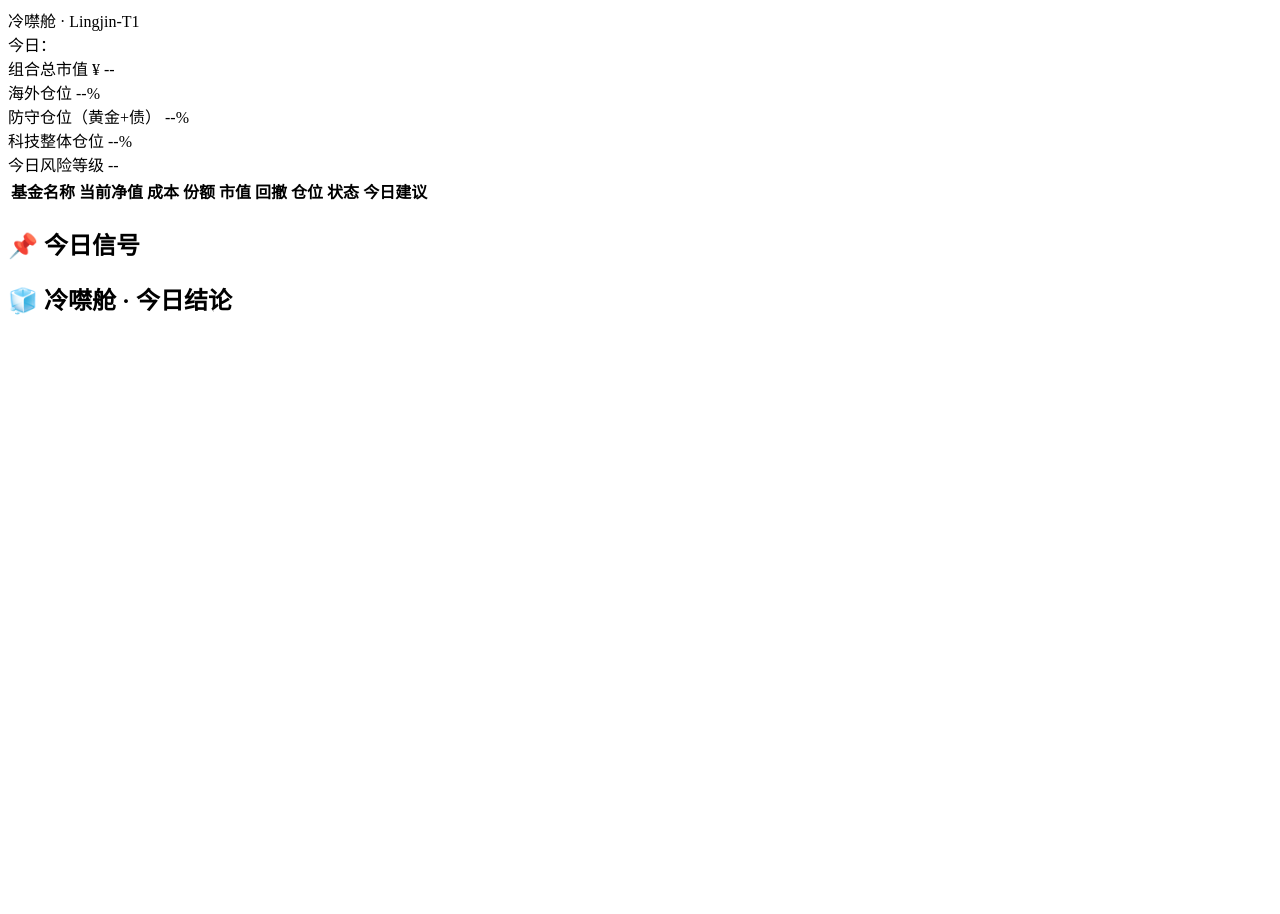
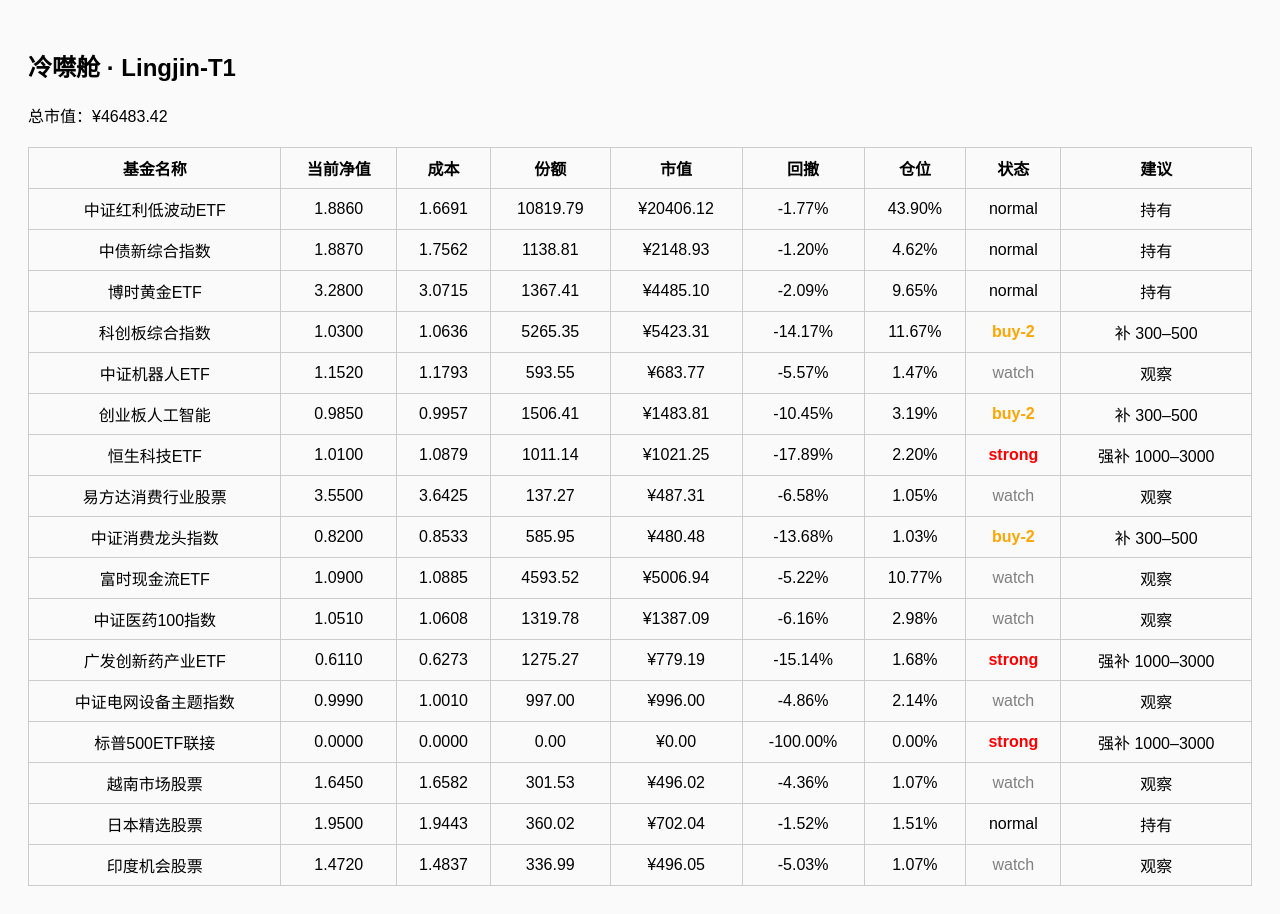
Before and after one commit to deebruse/lingjint11, a plain HTML site: page index.html in a window 1280 px wide. Before the commit the page ends 800 px from the top, so only its background shows below. Drawn offline with Linux system fonts and the light colour scheme.

Commit message:
Add files via upload

```diff
--- a/index.html
+++ b/index.html
@@ -1,44 +1,18 @@
 <!DOCTYPE html>
-<html lang="zh-cn">
+<html lang="zh">
 <head>
-    <meta charset="UTF-8">
+  <meta charset="UTF-8" />
   <title>冷噤舱 · Lingjin-T1 控制台</title>
+  <link rel="stylesheet" href="style.css" />
 </head>
-
 <body>
 
-    <!-- 顶部导航栏 -->
-    <header class="header">
-        <div class="title">冷噤舱 · Lingjin-T1</div>
-        <div class="date">今日：<span id="today-date"></span></div>
-    </header>
+<h2>冷噤舱 · Lingjin-T1</h2>
 
-    <!-- 组合概览区 -->
-    <section class="overview">
-        <div class="metric">
-            <span class="label">组合总市值</span>
-            <span class="value" id="total-amount">¥ --</span>
+<div id="summary">
+  <p>总市值：<span id="total-amount">--</span></p >
 </div>
-        <div class="metric">
-            <span class="label">海外仓位</span>
-            <span class="value" id="overseas-weight">--%</span>
-        </div>
-        <div class="metric">
-            <span class="label">防守仓位（黄金+债）</span>
-            <span class="value" id="defensive-weight">--%</span>
-        </div>
-        <div class="metric">
-            <span class="label">科技整体仓位</span>
-            <span class="value" id="tech-weight">--%</span>
-        </div>
-        <div class="metric">
-            <span class="label">今日风险等级</span>
-            <span class="value" id="risk-level">--</span>
-        </div>
-    </section>
 
-    <!-- 基金监控表 -->
-    <section class="fund-table">
 <table>
   <thead>
     <tr>
@@ -50,30 +24,12 @@
       <th>回撤</th>
       <th>仓位</th>
       <th>状态</th>
-                    <th>今日建议</th>
+      <th>建议</th>
     </tr>
   </thead>
-            <tbody id="fund-rows">
-                <!-- JS 动态填充 17 行基金数据 -->
-            </tbody>
+  <tbody id="fund-rows"></tbody>
 </table>
-    </section>
 
-    <!-- 今日信号面板 -->
-    <aside class="signal-panel">
-        <h2>📌 今日信号</h2>
-        <ul id="signal-list">
-            <!-- 自动填充信号 -->
-        </ul>
-    </aside>
-
-    <!-- 今日结论 -->
-    <section class="daily-conclusion">
-        <h2>🧊 冷噤舱 · 今日结论</h2>
-        <p id="conclusion-text">
-            <!-- 自动生成结论 -->
-        </p >
-    </section>
-
+<script src="script.js"></script>
 </body>
 </html>
--- a/script.js
+++ b/script.js
@@ -1,8 +1,14 @@
-// 读取 CSV 文件
+// 读取 CSV
 fetch('FUND_BASE.csv')
-  .then(response => response.text())
+  .then(r => r.text())
   .then(csv => {
-    const rows = csv.replace(/^\uFEFF/, '').trim().split('\n').map(r => r.split(','));
+
+    // 修复 BOM、防乱码、保证正常切割列
+    const rows = csv.replace(/^\uFEFF/, '')
+                    .trim()
+                    .split('\n')
+                    .map(r => r.split(','));
+
     const header = rows[0];
     const dataRows = rows.slice(1);
 
@@ -14,62 +20,35 @@ fetch('FUND_BASE.csv')
         Shares: parseFloat(cols[3]),
         TargetWeight: parseFloat(cols[4]),
         CurrentValue: parseFloat(cols[5]),
-        High_3m: parseFloat(cols[6]),
+        High_3m: parseFloat(cols[6])
       };
     });
 
-    // 自动计算各项指标
+    // 自动计算
     funds.forEach(f => {
       f.Amount = f.CurrentValue * f.Shares;
       f.Drawdown = (f.CurrentValue / f.High_3m) - 1;
     });
 
-    // 计算组合总市值
-    const totalAmount = funds.reduce((sum, f) => sum + f.Amount, 0);
+    const totalAmount = funds.reduce((s, f) => s + f.Amount, 0);
+    document.getElementById("total-amount").innerText = "¥" + totalAmount.toFixed(2);
 
-    // 计算仓位
     funds.forEach(f => {
       f.CurrentWeight = f.Amount / totalAmount;
     });
 
-    // 定义状态规则（简化版）
+    // 状态判断
     function getStatus(f) {
       const d = f.Drawdown;
-
       if (d <= -0.15) return "strong";
       if (d <= -0.10) return "buy-2";
       if (d <= -0.07) return "buy-1";
       if (d <= -0.03) return "watch";
       return "normal";
     }
+    funds.forEach(f => f.Status = getStatus(f));
 
-    funds.forEach(f => {
-      f.Status = getStatus(f);
-    });
-
-    // 写入 HTML 表格
-    const tbody = document.getElementById("fund-rows");
-    tbody.innerHTML = "";
-
-    funds.forEach(f => {
-      const tr = document.createElement("tr");
-
-      tr.innerHTML = `
-        <td>${f.FundName}</td>
-        <td>${f.CurrentValue.toFixed(4)}</td>
-        <td>${f.Cost.toFixed(4)}</td>
-        <td>${f.Shares.toFixed(2)}</td>
-        <td>¥${f.Amount.toFixed(2)}</td>
-        <td>${(f.Drawdown * 100).toFixed(2)}%</td>
-        <td>${(f.CurrentWeight * 100).toFixed(2)}%</td>
-        <td><span class="status-tag status-${f.Status}">${f.Status}</span></td>
-        <td>${getAdvice(f.Status)}</td>
-      `;
-
-      tbody.appendChild(tr);
-    });
-
-    // 给不同状态提供建议
+    // 建议对应
     function getAdvice(status) {
       switch(status) {
         case "strong": return "强补 1000–3000";
@@ -80,6 +59,24 @@ fetch('FUND_BASE.csv')
       }
     }
 
-    // 更新组合总览
-    document.getElementById("total-amount").innerText = "¥" + totalAmount.toFixed(2);
+    // 渲染表格
+    const tbody = document.getElementById("fund-rows");
+    tbody.innerHTML = "";
+
+    funds.forEach(f => {
+      const tr = document.createElement("tr");
+      tr.innerHTML = `
+        <td>${f.FundName}</td>
+        <td>${f.CurrentValue.toFixed(4)}</td>
+        <td>${f.Cost.toFixed(4)}</td>
+        <td>${f.Shares.toFixed(2)}</td>
+        <td>¥${f.Amount.toFixed(2)}</td>
+        <td>${(f.Drawdown * 100).toFixed(2)}%</td>
+        <td>${(f.CurrentWeight * 100).toFixed(2)}%</td>
+        <td class="status-${f.Status}">${f.Status}</td>
+        <td>${getAdvice(f.Status)}</td>
+      `;
+      tbody.appendChild(tr);
+    });
+
   });
--- a/style.css
+++ b/style.css
@@ -1,79 +1,23 @@
-<!DOCTYPE html>
-<html lang="zh-cn">
-<head>
-    <meta charset="UTF-8">
-    <title>冷噤舱 · Lingjin-T1 控制台</title>
-</head>
+body {
+  font-family: sans-serif;
+  padding: 20px;
+  background: #fafafa;
+}
 
-<body>
+table {
+  width: 100%;
+  border-collapse: collapse;
+  margin-top: 20px;
+}
 
-    <!-- 顶部导航栏 -->
-    <header class="header">
-        <div class="title">冷噤舱 · Lingjin-T1</div>
-        <div class="date">今日：<span id="today-date"></span></div>
-    </header>
+th, td {
+  border: 1px solid #ccc;
+  padding: 8px;
+  text-align: center;
+}
 
-    <!-- 组合概览区 -->
-    <section class="overview">
-        <div class="metric">
-            <span class="label">组合总市值</span>
-            <span class="value" id="total-amount">¥ --</span>
-        </div>
-        <div class="metric">
-            <span class="label">海外仓位</span>
-            <span class="value" id="overseas-weight">--%</span>
-        </div>
-        <div class="metric">
-            <span class="label">防守仓位（黄金+债）</span>
-            <span class="value" id="defensive-weight">--%</span>
-        </div>
-        <div class="metric">
-            <span class="label">科技整体仓位</span>
-            <span class="value" id="tech-weight">--%</span>
-        </div>
-        <div class="metric">
-            <span class="label">今日风险等级</span>
-            <span class="value" id="risk-level">--</span>
-        </div>
-    </section>
-
-    <!-- 基金监控表 -->
-    <section class="fund-table">
-        <table>
-            <thead>
-                <tr>
-                    <th>基金名称</th>
-                    <th>当前净值</th>
-                    <th>成本</th>
-                    <th>份额</th>
-                    <th>市值</th>
-                    <th>回撤</th>
-                    <th>仓位</th>
-                    <th>状态</th>
-                    <th>今日建议</th>
-                </tr>
-            </thead>
-            <tbody id="fund-rows">
-                <!-- JS 动态填充 17 行基金数据 -->
-            </tbody>
-        </table>
-    </section>
-
-    <!-- 今日信号面板 -->
-    <aside class="signal-panel">
-        <h2>📌 今日信号</h2>
-        <ul id="signal-list">
-            <!-- 自动填充信号 -->
-        </ul>
-    </aside>
-
-    <!-- 今日结论 -->
-    <section class="daily-conclusion">
-        <h2>🧊 冷噤舱 · 今日结论</h2>
-        <p id="conclusion-text">
-            <!-- 自动生成结论 -->
-        </p >
-    </section>
-
-</body>
-</html>
+.status-strong { color: red; font-weight: bold; }
+.status-buy-2 { color: orange; font-weight: bold; }
+.status-buy-1 { color: #d18b00; font-weight: bold; }
+.status-watch { color: gray; }
+.status-normal { color: black; }
```
Lines whose indentation alone changed are shown as unchanged.
